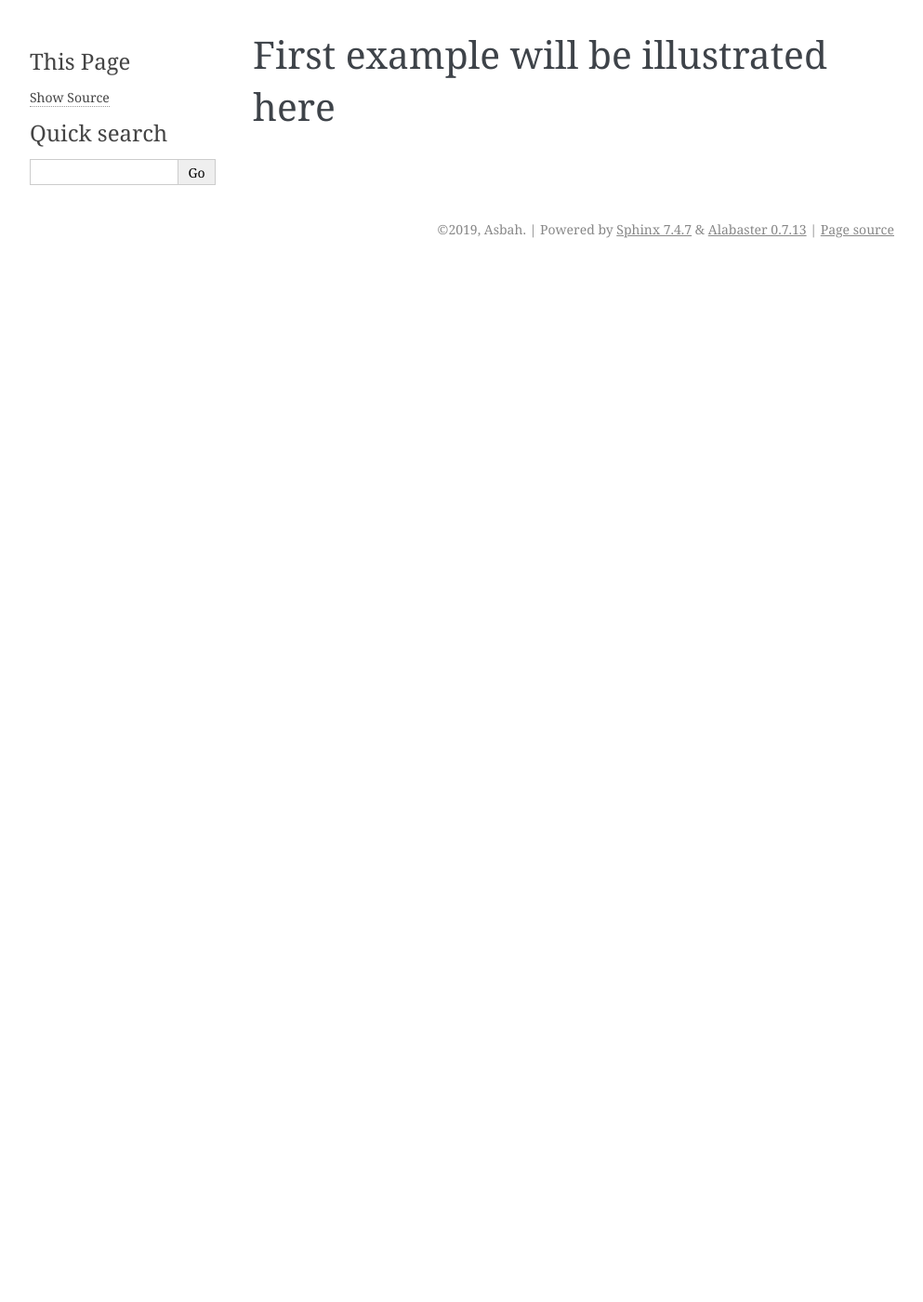
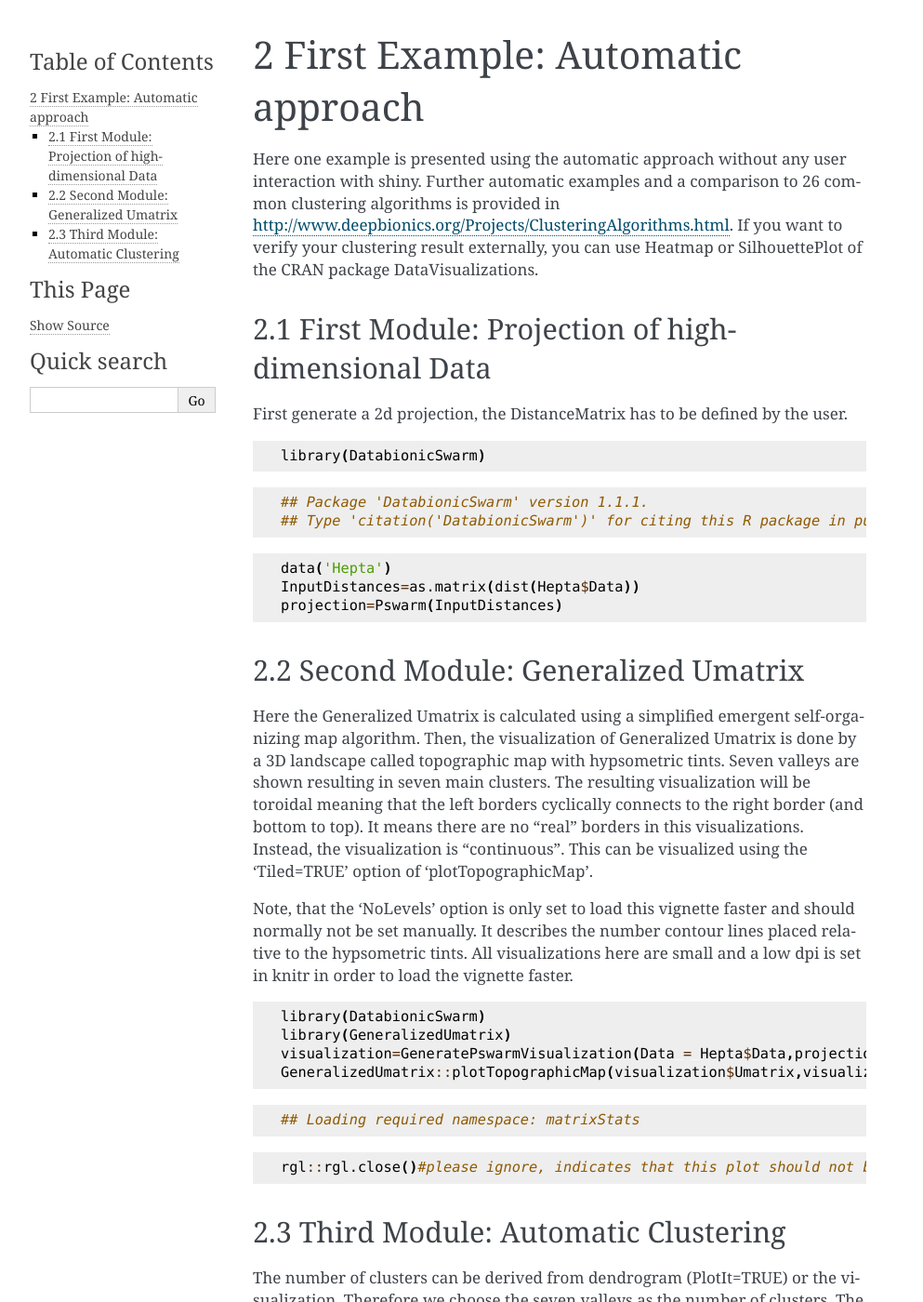
Before and after one commit to AsbahToqeer/DatabionicSwarm, a Sphinx documentation site: the page built from docs/source/first.rst, in a window 1280 px wide and 1400 px high. Shown: the whole window at 93% size, without its empty margins (148-1141 px from the left). Built offline with Sphinx 7.4.7, drawn with Linux system fonts in a browser that asks for light colours; some of the changed text lies outside the part shown.

Commit message:
Update first.rst

```diff
--- a/docs/source/first.rst
+++ b/docs/source/first.rst
@@ -1,2 +1,81 @@
-First example will be illustrated here
-**************************************
+***********************************
+2 First Example: Automatic approach
+***********************************
+
+Here one example is presented using the automatic approach without any user interaction with shiny. Further automatic examples and a comparison to 26 common clustering algorithms is provided in http://www.deepbionics.org/Projects/ClusteringAlgorithms.html. If you want to verify your clustering result externally, you can use Heatmap or SilhouettePlot of the CRAN package DataVisualizations.
+
+2.1 First Module: Projection of high-dimensional Data
+#####################################################
+
+First generate a 2d projection, the DistanceMatrix has to be defined by the user.
+
+.. code-block:: R
+
+	library(DatabionicSwarm)
+
+::
+
+	## Package 'DatabionicSwarm' version 1.1.1.
+	## Type 'citation('DatabionicSwarm')' for citing this R package in publications.
+
+.. code-block:: R
+
+	data('Hepta')
+	InputDistances=as.matrix(dist(Hepta$Data))
+	projection=Pswarm(InputDistances)
+
+2.2 Second Module: Generalized Umatrix
+######################################
+
+Here the Generalized Umatrix is calculated using a simplified emergent self-organizing map algorithm. Then, the visualization of Generalized Umatrix is done by a 3D landscape called topographic map with hypsometric tints. Seven valleys are shown resulting in seven main clusters. The resulting visualization will be toroidal meaning that the left borders cyclically connects to the right border (and bottom to top). It means there are no “real” borders in this visualizations. Instead, the visualization is “continuous”. This can be visualized using the ‘Tiled=TRUE’ option of ‘plotTopographicMap’.
+
+Note, that the ‘NoLevels’ option is only set to load this vignette faster and should normally not be set manually. It describes the number contour lines placed relative to the hypsometric tints. All visualizations here are small and a low dpi is set in knitr in order to load the vignette faster.
+
+.. code-block:: R
+
+	library(DatabionicSwarm)
+	library(GeneralizedUmatrix)
+	visualization=GeneratePswarmVisualization(Data = Hepta$Data,projection$ProjectedPoints,projection$LC)
+	GeneralizedUmatrix::plotTopographicMap(visualization$Umatrix,visualization$Bestmatches)
+
+::
+
+	## Loading required namespace: matrixStats
+
+.. code-block:: R
+
+	rgl::rgl.close()#please ignore, indicates that this plot should not be saved in Rmarkdown
+
+2.3 Third Module: Automatic Clustering
+######################################
+
+The number of clusters can be derived from dendrogram (PlotIt=TRUE) or the visualization. Therefore we choose the seven valleys as the number of clusters. The function DBSclustering has one parameter to be set. Typically, the default setting “StructureType = TRUE” works fine. However, for density-based structures sometimes StructureType = FALSE of the function ‘DBSclustering’ yields better results. Please verify with the visualization or the Dendrogram. For the Dendrogram choose PlotIt=TRUE in the function ‘DBSclustering’. In the case of “BestmatchingUnits”, the parameter “LC” defines the size of the grid with Lines and columns where the position (0,0) lies in the left upper corner. In the case of “ProjectedPoints”, the point (0,0) lies in the left bottom corner. The transformation is normally done automatically. However, sometimes the user wishes to skip the visualization and use projected points directly. Then “LC” can be changed accordingly to LC[c(2,1)]. Seldom, there could be a rounding error leading to an error catch. In such a case try LC+1.
+
+.. code-block:: R
+
+	library(DatabionicSwarm)
+	library(GeneralizedUmatrix)
+	Cls=DBSclustering(k=7, Hepta$Data, visualization$Bestmatches, visualization$LC,PlotIt=FALSE)
+
+::
+
+	## Loading required namespace: parallelDist
+	##
+	##      PLEASE NOTE:  The components "delsgs" and "summary" of the
+	##  object returned by deldir() are now DATA FRAMES rather than
+	##  matrices (as they were prior to release 0.0-18).
+	##  See help("deldir").
+	##
+	##      PLEASE NOTE: The process that deldir() uses for determining
+	##  duplicated points has changed from that used in version
+	##  0.0-9 of this package (and previously). See help("deldir").
+
+.. code-block:: R
+
+	GeneralizedUmatrix::plotTopographicMap(visualization$Umatrix,visualization$Bestmatches,Cls,NoLevels=10)
+
+.. image:: canvas.png
+    :width: 200px
+    :align: center
+    :height: 100px
+    :alt: alternate text
```
